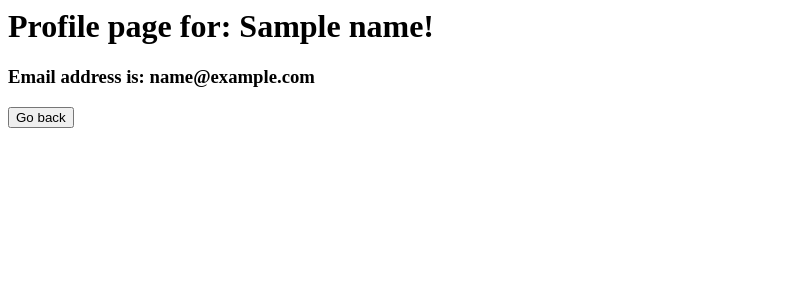
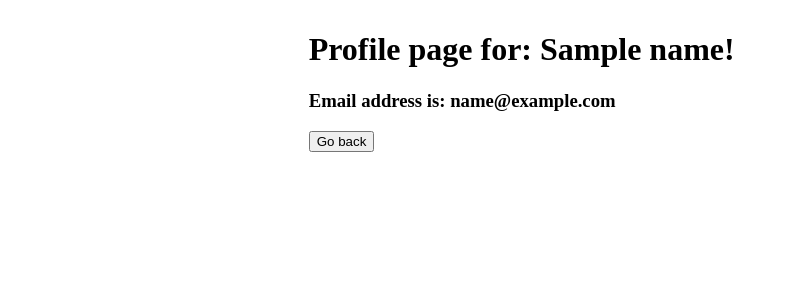
Before and after one commit to WatShout/watshout-flask, a Flask app: template templates/user_page.html in a window 1280 px wide. Shown: the top 300 px of the page, without its empty margins (0-787 px from the left). Run offline with Flask 2, Linux system fonts and the light colour scheme; the template is opened without the code that fills it: most values are stand-ins (such as "Sample title", 1, 10 or a date in 2020); some libraries are stand-ins or nearby versions.

Commit message:
Templating

```diff
--- a/static/js/profilePage.js
+++ b/static/js/profilePage.js
@@ -4,7 +4,7 @@ firebase.auth().onAuthStateChanged(function(user) {
 
     if (user) {
 
-        // User is authenticated
+
 
     } else {
 
--- a/templates/user_page.html
+++ b/templates/user_page.html
@@ -9,11 +9,21 @@
         <script defer src="/static/js/config.js"></script>
         <script defer src="/static/js/profilePage.js"></script>
 
+         <link rel="stylesheet" href="/static/css/pills.min.css">
+
         <title>Hello from Flask</title>
 
     </head>
 
     <body>
+
+        <div class="row">
+
+            <div class="two columns">
+
+            </div>
+
+            <div class="eight columns">
 
                    {% if name %}
                     <h1>Profile page for: {{ name }}!</h1>
@@ -25,6 +35,14 @@
 
                     <input type="button" value="Go back" onclick="goBack()">
 
+            </div>
+
+            <div class="two columns">
+
+            </div>
+
+        </div>
+
     </body>
 
 </html>
```
Lines whose indentation alone changed are shown as unchanged.
